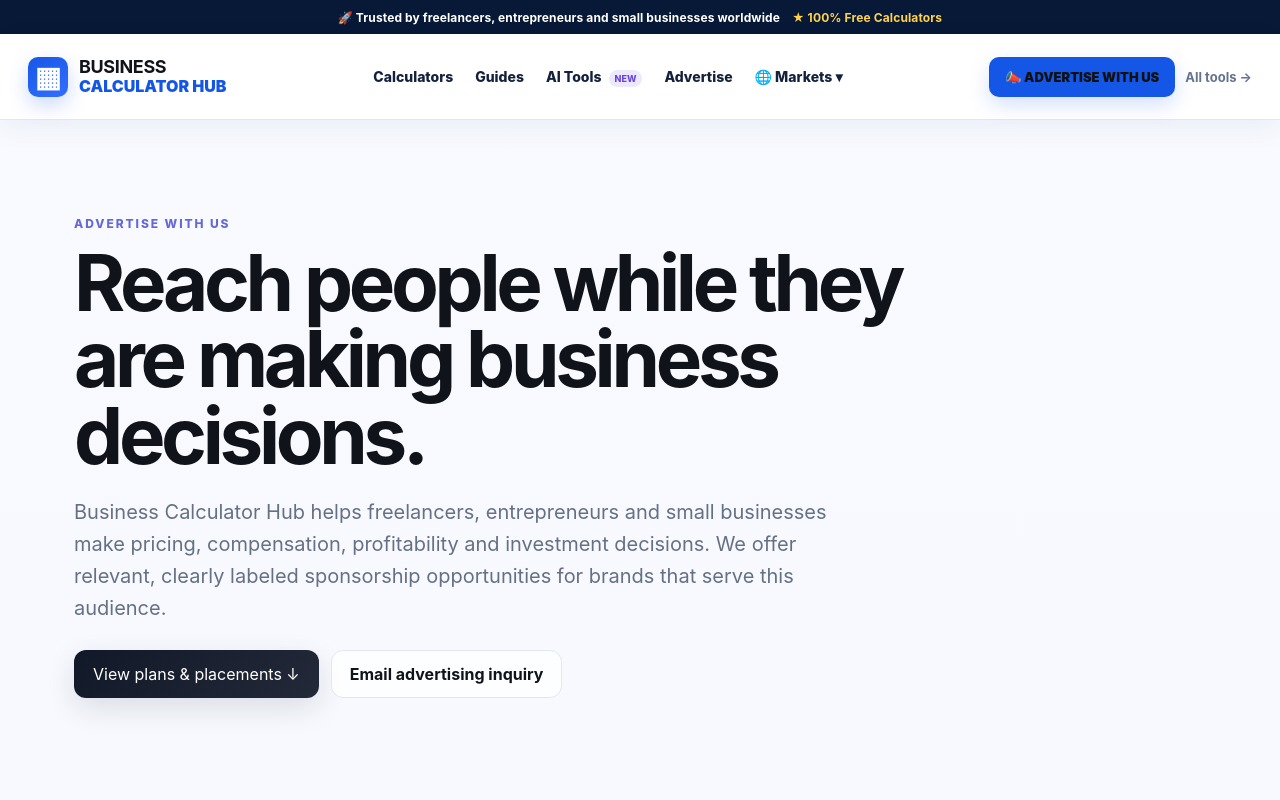
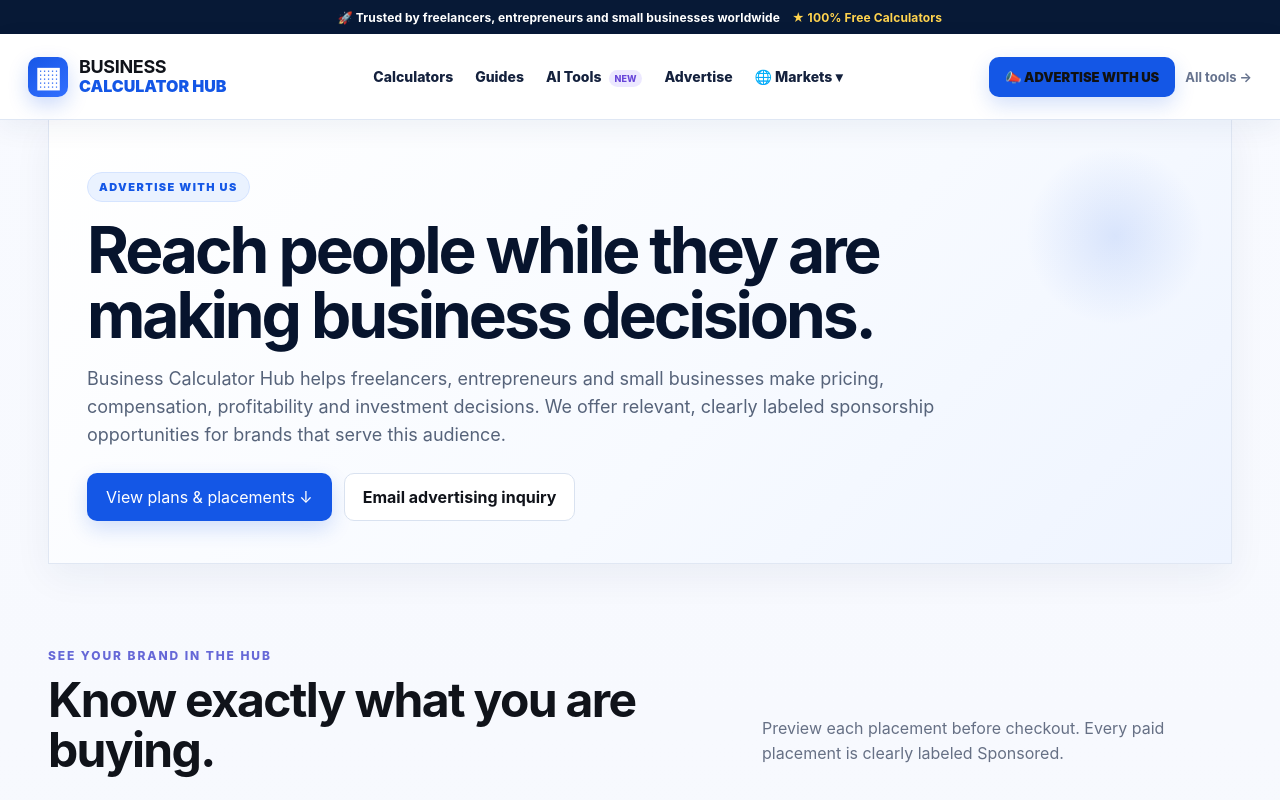
Before and after one commit to luizferdazzi-commits/business-calculator-hub, a Next.js app: page /advertise in a window 1280 px wide. Shown: the top 800 px of the page. Built offline with nearby package versions, Linux system fonts and the light colour scheme.

Commit message:
Unify all internal pages with approved Hub layout
* Unify internal page styling with approved Hub layout

* Remove duplicate local header from AI tools

* Remove duplicate local header from advertise page

```diff
--- a/app/advertise/page.tsx
+++ b/app/advertise/page.tsx
@@ -10,8 +10,7 @@ export const metadata = {
 export default async function AdvertisePage(){
   const audience=await getAudienceData();
   return <main className="shell">
-    <header className="header"><Link className="brand" href="/">Business Calculator Hub</Link><nav className="nav"><Link href="/">Calculators</Link><Link href="/guides">Guides</Link><Link href="/ai-tools">AI Tools</Link></nav></header>
-    <section className="hero heroCompact advertiseHero">
+        <section className="hero heroCompact advertiseHero">
       <p className="eyebrow">ADVERTISE WITH US</p>
       <h1>Reach people while they are making business decisions.</h1>
       <p className="lead">Business Calculator Hub helps freelancers, entrepreneurs and small businesses make pricing, compensation, profitability and investment decisions. We offer relevant, clearly labeled sponsorship opportunities for brands that serve this audience.</p>
--- a/app/ai-tools/page.tsx
+++ b/app/ai-tools/page.tsx
@@ -14,7 +14,6 @@ const software=[
 ];
 
 export default function AiTools(){return <main className="shell">
-<header className="header"><Link className="brand" href="/">Business Calculator Hub</Link><nav className="nav"><Link href="/#calculators">Calculators</Link><Link href="/guides">Guides</Link><Link href="/ai-tools">AI Tools</Link><Link className="advertiseNav" href="/advertise">📣 Advertise with us</Link></nav></header>
 <section className="hero heroCompact"><p className="eyebrow">AI, CRM & SOFTWARE GUIDES</p><h1>Choose business software with less guesswork.</h1><p className="lead">Practical research for freelancers, entrepreneurs and small businesses comparing CRM, AI, automation and productivity tools.</p><div className="heroActions"><Link className="primary" href="#software-guides">Explore software guides →</Link><Link className="secondary" href="/guides">Business guides</Link></div><div className="trustRow"><span>✓ Practical use cases</span><span>✓ Clear buyer guides</span><span>✓ Business focused</span><span>✓ Transparent affiliate disclosure</span></div></section>
 <section className="valueStrip"><div><strong>CRM</strong><span>Customer management</span></div><div><strong>AI</strong><span>Automation & productivity</span></div><div><strong>B2B</strong><span>Small-business focus</span></div><div><strong>Free</strong><span>Research & guides</span></div></section>
 <section id="software-guides" className="sectionBlock"><div className="sectionHeading"><div><p className="eyebrow">SOFTWARE RESEARCH</p><h2>Start with the problem you want software to solve.</h2></div><p>Explore focused reviews and buyer guides, then compare each option against your workflow, budget and business priorities.</p></div><div className="guideGrid">{software.map(item=><Link className="guideCard" href={item.href} key={item.href}><span className="toolIcon">{item.icon}</span><span className="tag" style={{display:'block',marginTop:18}}>{item.tag}</span><h2>{item.title}</h2><p>{item.text}</p><strong>Explore →</strong></Link>)}</div></section>
--- a/app/globals.css
+++ b/app/globals.css
@@ -36,3 +36,212 @@
 .siteAdvertise{background:#1457e6!important;color:#fff!important;border:0!important;border-radius:10px!important;padding:12px 16px!important;box-shadow:0 8px 20px rgba(20,87,230,.18)!important}
 .siteAllTools{font-size:13px!important;color:#66738e!important}
 @media(max-width:900px){.siteHeader{padding:12px 18px!important}.siteNav{gap:10px!important}.siteAdvertise{padding:9px 12px!important}}
+
+
+/* Internal pages — unified with the approved Hub market layout */
+.shell{
+  max-width:1480px;
+  margin:0 auto;
+  padding:0 48px 72px;
+}
+.shell>.hero,
+.shell>.article,
+.shell>.calculator{
+  position:relative;
+}
+.shell>.hero.heroCompact{
+  max-width:none;
+  margin:0;
+  padding:52px 38px 42px;
+  background:linear-gradient(135deg,#fff 0%,#f7faff 58%,#eef4ff 100%);
+  border:1px solid #e0e7f3;
+  border-top:0;
+  box-shadow:0 12px 36px rgba(17,45,94,.06);
+}
+.shell>.hero.heroCompact:before{
+  content:"";
+  position:absolute;
+  right:26px;
+  top:26px;
+  width:180px;
+  height:180px;
+  border-radius:50%;
+  background:radial-gradient(circle,rgba(20,87,230,.12),rgba(20,87,230,0) 70%);
+  pointer-events:none;
+}
+.shell>.hero.heroCompact .eyebrow{
+  display:inline-block;
+  margin:0 0 10px;
+  padding:7px 11px;
+  background:#eaf2ff;
+  border:1px solid #d5e4ff;
+  border-radius:999px;
+  color:#1457e6;
+  font-size:11px;
+  font-weight:900;
+  letter-spacing:.13em;
+}
+.shell>.hero.heroCompact h1{
+  max-width:980px;
+  margin:6px 0 18px;
+  font-size:clamp(44px,5vw,68px);
+  line-height:1.01;
+  letter-spacing:-.048em;
+  color:#07142d;
+}
+.shell>.hero.heroCompact .lead{
+  max-width:860px;
+  margin:0;
+  color:#56637a;
+  font-size:18px;
+  line-height:1.55;
+}
+.shell>.hero.heroCompact .heroActions{
+  margin-top:24px;
+}
+.shell>.hero.heroCompact .primary,
+.shell>.proposalPanel .primary,
+.shell>.sponsorCallout .primary,
+.shell>.earlyPartnerPanel .primary{
+  background:#1457e6;
+  border-radius:10px;
+  box-shadow:0 8px 20px rgba(20,87,230,.18);
+}
+.shell>.hero.heroCompact .secondary{
+  border-radius:10px;
+  border-color:#d9e2f0;
+  background:#fff;
+}
+.shell>.hero.heroCompact .trustRow{
+  margin-top:22px;
+  gap:12px;
+}
+.shell>.hero.heroCompact .trustRow span{
+  padding:9px 11px;
+  border:1px solid #e0e7f3;
+  border-radius:10px;
+  background:#fff;
+  color:#53617a;
+  font-size:12px;
+}
+.shell>.valueStrip,
+.shell>.trafficProof,
+.shell>.proposalPanel,
+.shell>.splitFeature,
+.shell>.sponsorCallout,
+.shell>.ctaPanel{
+  border-color:#dfe7f3;
+  box-shadow:0 12px 34px rgba(25,61,125,.06);
+}
+.shell>.valueStrip{
+  margin-top:14px;
+  border-radius:14px;
+}
+.shell>.valueStrip div{
+  padding:18px 20px;
+}
+.shell>.valueStrip strong{
+  color:#1457e6;
+}
+.shell>.sectionBlock{
+  padding-top:44px;
+}
+.shell>.sectionHeading{
+  align-items:center;
+}
+.shell>.sectionHeading .eyebrow{
+  color:#1457e6;
+}
+.shell>.sectionHeading h2,
+.shell>.splitFeature h2,
+.shell>.sponsorCallout h2,
+.shell>.proposalPanel h2{
+  color:#07142d;
+}
+.shell>.guideGrid{
+  grid-template-columns:repeat(4,minmax(0,1fr));
+  gap:14px;
+}
+.shell>.guideCard{
+  min-height:210px;
+  border-radius:14px;
+  border-color:#dfe6f1;
+  box-shadow:0 7px 20px rgba(23,50,96,.04);
+}
+.shell>.guideCard:hover{
+  border-color:#b9cdf8;
+  box-shadow:0 16px 34px rgba(26,70,150,.10);
+}
+.shell>.guideCard .toolIcon{
+  background:#eaf2ff;
+  color:#1457e6;
+  border-radius:10px;
+}
+.shell>.guideCard .tag{
+  color:#1457e6;
+}
+.shell>.splitFeature{
+  margin-top:54px;
+  border-radius:18px;
+  background:linear-gradient(135deg,#071936,#0c2f68 65%,#1457a8);
+}
+.shell>.sponsorCallout{
+  margin-top:44px;
+  border-radius:14px;
+  background:linear-gradient(90deg,#f5f8ff,#fff);
+}
+.shell>.trafficProof{
+  border-radius:18px;
+  padding:30px;
+}
+.shell>.trafficMetrics div,
+.shell>.momentumGrid>div,
+.shell>.mediaKitCard,
+.shell>.intentPanel,
+.shell>.earlyPartnerPanel{
+  border-radius:12px;
+  border-color:#dfe7f3;
+}
+.shell>.proposalPanel{
+  margin-top:54px;
+  border-radius:18px;
+  padding:34px;
+}
+.shell>.proposalForm input,
+.shell>.proposalForm select,
+.shell>.proposalForm textarea{
+  border-radius:9px;
+  border-color:#d6dfed;
+}
+.shell>.footer{
+  margin-top:48px;
+}
+.shell>.calculator,
+.shell>.article{
+  max-width:1180px;
+  margin:0 auto;
+}
+.shell>.calculator h1,
+.shell>.article h1{
+  color:#07142d;
+  font-size:clamp(42px,4.6vw,64px);
+}
+.shell>.panel,
+.shell>.result,
+.shell>.feature,
+.shell>.cards article{
+  border-radius:14px;
+  border-color:#dfe6f1;
+}
+@media(max-width:1100px){
+  .shell{padding-left:28px;padding-right:28px}
+  .shell>.guideGrid,.shell .guideGrid{grid-template-columns:repeat(2,minmax(0,1fr))}
+}
+@media(max-width:680px){
+  .shell{padding:0 14px 52px}
+  .shell>.hero.heroCompact{padding:30px 18px 26px}
+  .shell>.hero.heroCompact h1{font-size:40px}
+  .shell>.hero.heroCompact .lead{font-size:16px}
+  .shell>.guideGrid,.shell .guideGrid{grid-template-columns:1fr}
+  .shell>.trafficProof,.shell>.proposalPanel{padding:22px 16px}
+}
```
